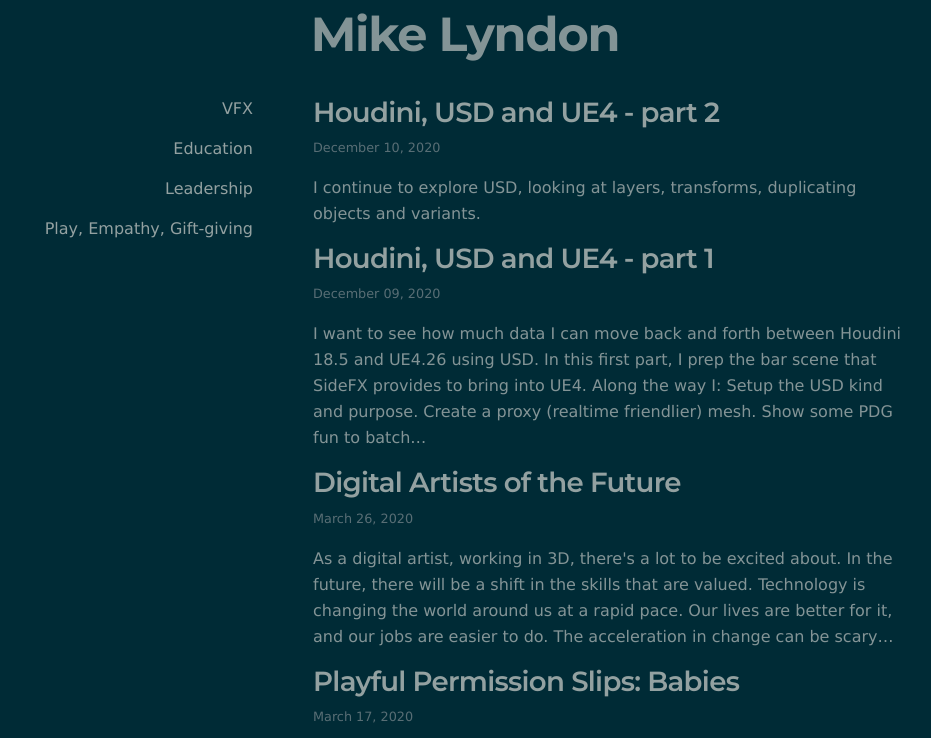
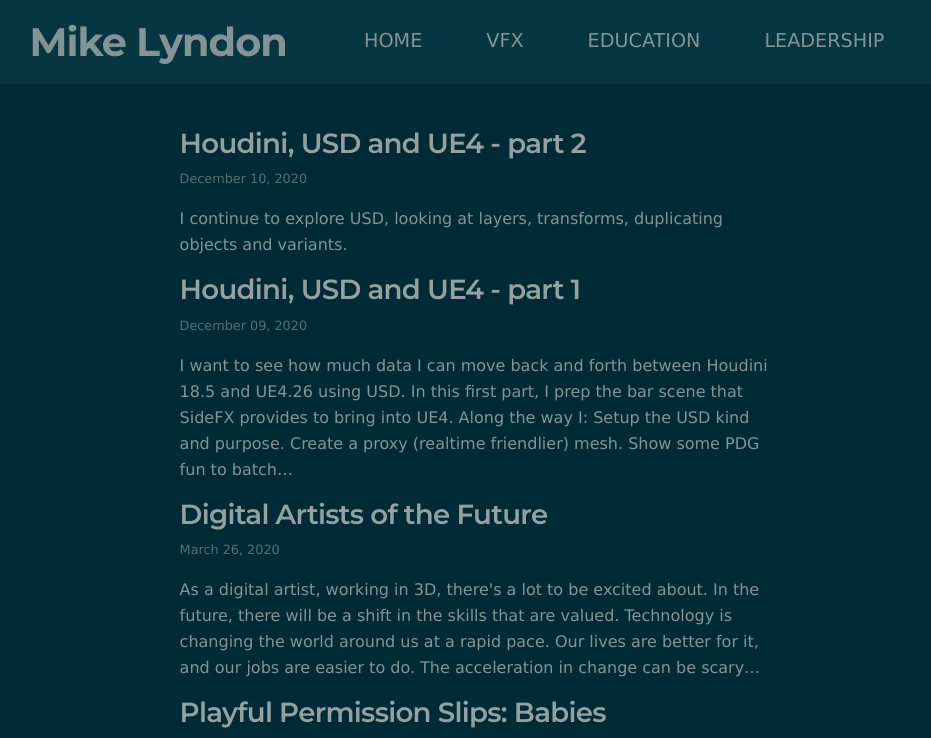
Before and after one commit to mikelyndon/mikelyndon-online, a Gatsby site: page / in a window 1280 px wide. Shown: the top 738 px of the page, without its empty margins (175-1106 px from the left). Built offline with nearby package versions, Linux system fonts and the light colour scheme; Gatsby itself is replaced by a stand-in of ours.

Commit message:
Added navbar

```diff
--- a/src/components/layout.js
+++ b/src/components/layout.js
@@ -1,6 +1,7 @@
 import React from "react"
 import { Link } from "gatsby"
-import Sidebar from "../components/sidebar"
+// import Sidebar from "../components/sidebar"
+import Navbar from "../components/navbar"
 
 // import { MDXProvider } from "@mdx-js/react"
 // import Video from "../components/video"
@@ -30,8 +31,9 @@
   return (
     <div className="global-container">
       {/* <MDXProvider components={shortcodes}> */}
-      <header className="global-header">{header}</header>
-      <Sidebar />
+      {/* <header className="global-header">{header}</header> */}
+      <Navbar />
+      {/* <Sidebar /> */}
       <div className="global-wrapper" data-is-root-path={isRootPath}>
         <main>{children}</main>
         <footer>
--- /dev/null
+++ b/src/components/navbar.js
@@ -0,0 +1,36 @@
+import React from "react"
+import { Link } from "gatsby"
+
+const Navbar = () => {
+  return (
+    <div className="navbar">
+      <header>
+        <h1 className="logo">
+          <Link to="/">Mike Lyndon</Link>
+        </h1>
+        <input type="checkbox" id="nav-toggle" className="nav-toggle" />
+        <nav>
+          <ul>
+            <li>
+              <Link to="/">Home</Link>
+            </li>
+            <li>
+              <Link to="/category/vfx">VFX</Link>
+            </li>
+            <li>
+              <Link to="/category/education">Education</Link>
+            </li>
+            <li>
+              <Link to="/category/leadership">Leadership</Link>
+            </li>
+          </ul>
+        </nav>
+        <label for="nav-toggle" className="nav-toggle-label">
+          <span></span>
+        </label>
+      </header>
+    </div>
+  )
+}
+
+export default Navbar
--- a/src/style.css
+++ b/src/style.css
@@ -260,7 +260,7 @@
 a:hover,
 a:focus {
   text-decoration: none;
-  color: var(--color-hover);
+  color: var(--color-accent);
 }
 
 /* footer a {
@@ -272,19 +272,128 @@
   width: 100%;
 }
 
+/* Custom Navbar */
+.navbar header {
+  background: var(--color-base02);
+  text-align: center;
+  position: fixed;
+  z-index: 999;
+  width: 100%;
+}
+
+.logo {
+  margin-top: var(--spacing-5);
+  margin-bottom: var(--spacing-5);
+  margin-left: var(--spacing-3);
+}
+
+/* changed this from the tutorial video to
+   allow it to gain focus, making it tabbable */
+.nav-toggle {
+  position: absolute !important;
+  top: -9999px !important;
+  left: -9999px !important;
+}
+
+.nav-toggle:focus ~ .nav-toggle-label {
+  outline: 3px solid rgba(lightblue, 0.75);
+}
+
+.nav-toggle-label {
+  position: absolute;
+  top: 0;
+  left: 0;
+  margin-left: 1em;
+  height: 100%;
+  display: flex;
+  align-items: center;
+}
+
+.nav-toggle-label span,
+.nav-toggle-label span::before,
+.nav-toggle-label span::after {
+  display: block;
+  background: var(--color-heading);
+  height: 2px;
+  width: 2em;
+  border-radius: 2px;
+  position: relative;
+}
+
+.nav-toggle-label span::before,
+.nav-toggle-label span::after {
+  content: "";
+  position: absolute;
+}
+
+.nav-toggle-label span::before {
+  bottom: 7px;
+}
+
+.nav-toggle-label span::after {
+  top: 7px;
+}
+
+nav {
+  position: absolute;
+  text-align: left;
+  top: 100%;
+  left: 0;
+  background: var(--color-base02);
+  width: 100%;
+  transform: scale(1, 0);
+  transform-origin: top;
+  transition: transform 400ms ease-in-out;
+}
+
+nav ul {
+  margin: 0;
+  padding: 0;
+  list-style: none;
+}
+
+nav li {
+  margin-bottom: 1em;
+  margin-left: 1em;
+}
+
+nav a {
+  color: var(--color-heading);
+  text-decoration: none;
+  font-size: var(--fontSize-2);
+  text-transform: uppercase;
+  opacity: 0;
+  transition: opacity 150ms ease-in-out;
+}
+
+nav a:hover {
+  color: var(--color-accent);
+}
+
+.nav-toggle:checked ~ nav {
+  transform: scale(1, 1);
+}
+
+.nav-toggle:checked ~ nav a {
+  opacity: 1;
+  transition: opacity 250ms ease-in-out 250ms;
+}
+
 /* Custom classes */
 
-.global-container {
+/* .global-container {
   display: flex;
   flex-wrap: wrap;
-}
+} */
 
 .global-wrapper {
-  flex-grow: 1;
-  flex-basis: 100%;
+  display: grid;
+  place-items: center;
+  /* flex-grow: 1; */
+  /* flex-basis: 100%; */
   /* margin: var(--spacing-0) auto; */
   /* max-width: var(--maxWidth-wrapper); */
-  padding: var(--spacing-0) var(--spacing-5);
+  padding: var(--spacing-32) var(--spacing-5) var(--spacing-0) var(--spacing-5);
 }
 
 .global-wrapper[data-is-root-path="true"] .bio {
@@ -441,16 +550,81 @@
     text-align: left;
   } */
 
-  .global-wrapper {
+  /* .global-wrapper {
     flex: 1 1 65%;
     padding: var(--spacing-5) var(--spacing-5);
-  }
+  } */
 
   .sidebar {
     flex: 0 1 35%;
     /* max-width: 200px; */
     padding: var(--spacing-5) var(--spacing-5);
     text-align: right;
+  }
+  /* Navbar Mods */
+  .nav-toggle-label {
+    display: none;
+  }
+
+  .navbar header {
+    display: grid;
+    grid-template-columns: 1fr auto minmax(540px, 3fr) 1fr;
+  }
+
+  .logo {
+    grid-column: 2 / 3;
+    margin-left: var(--spacing-0);
+  }
+
+  nav {
+    all: unset; /* this causes issues with Edge, since it's unsupported */
+
+    /* the following lines are not from my video, but add Edge support */
+    /* position: relative;
+    text-align: left;
+    transition: none;
+    transform: scale(1, 1);
+    background: none;
+    top: initial;
+    left: initial; */
+    /* end Edge support stuff */
+
+    grid-column: 3 / 4;
+    display: flex;
+    justify-content: flex-end;
+    align-items: center;
+  }
+
+  nav ul {
+    display: flex;
+  }
+
+  nav li {
+    margin-left: 3em;
+    margin-bottom: 0;
+    margin-right: 1em;
+  }
+
+  nav a {
+    opacity: 1;
+    position: relative;
+  }
+
+  .navbar nav a::before {
+    content: "";
+    display: block;
+    height: 5px;
+    background: var(--color-base1);
+    position: absolute;
+    top: -0.75em;
+    left: 0;
+    right: 0;
+    transform: scale(0, 1);
+    transition: transform ease-in-out 250ms;
+  }
+
+  .navbar nav a:hover::before {
+    transform: scale(1, 1);
   }
 }
 
```
